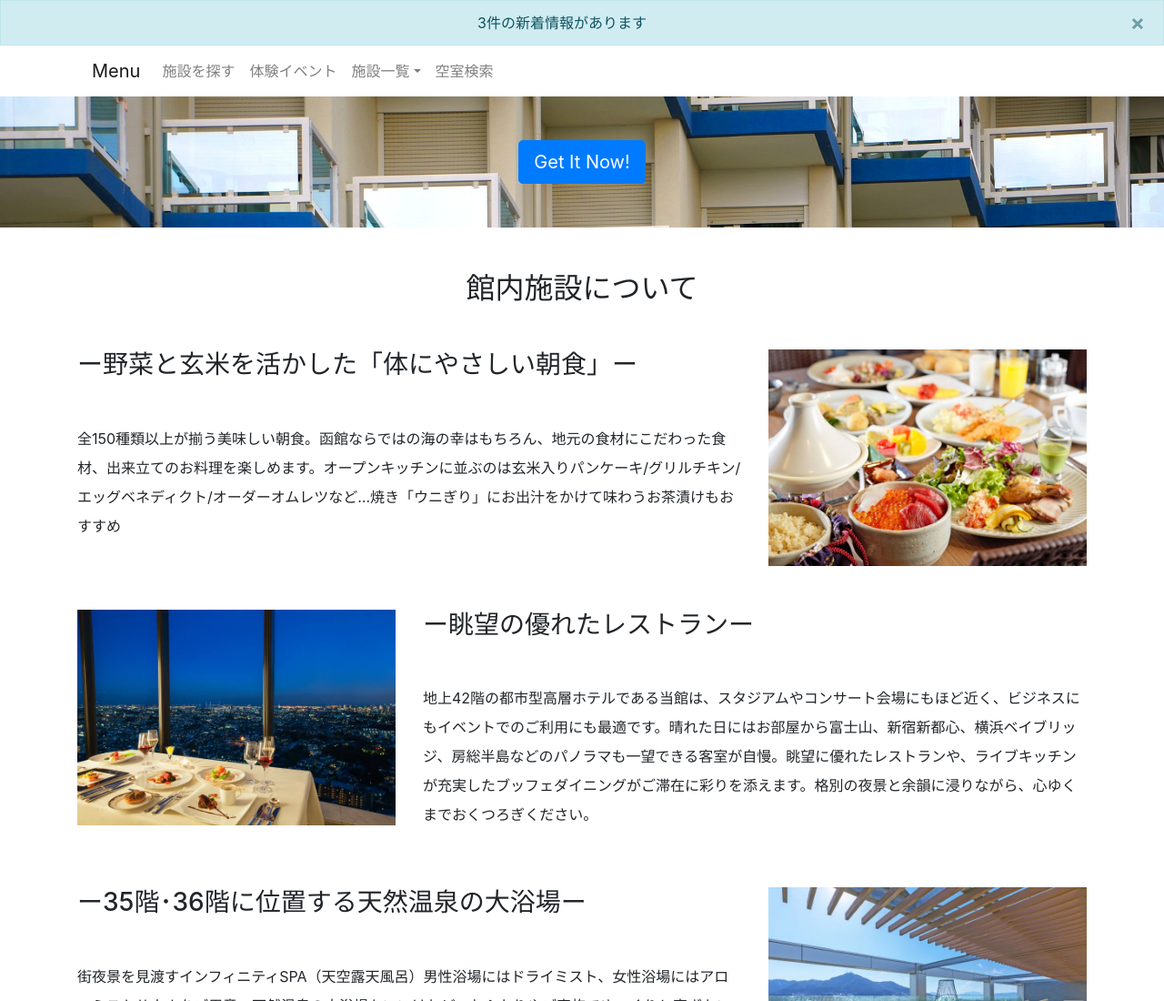
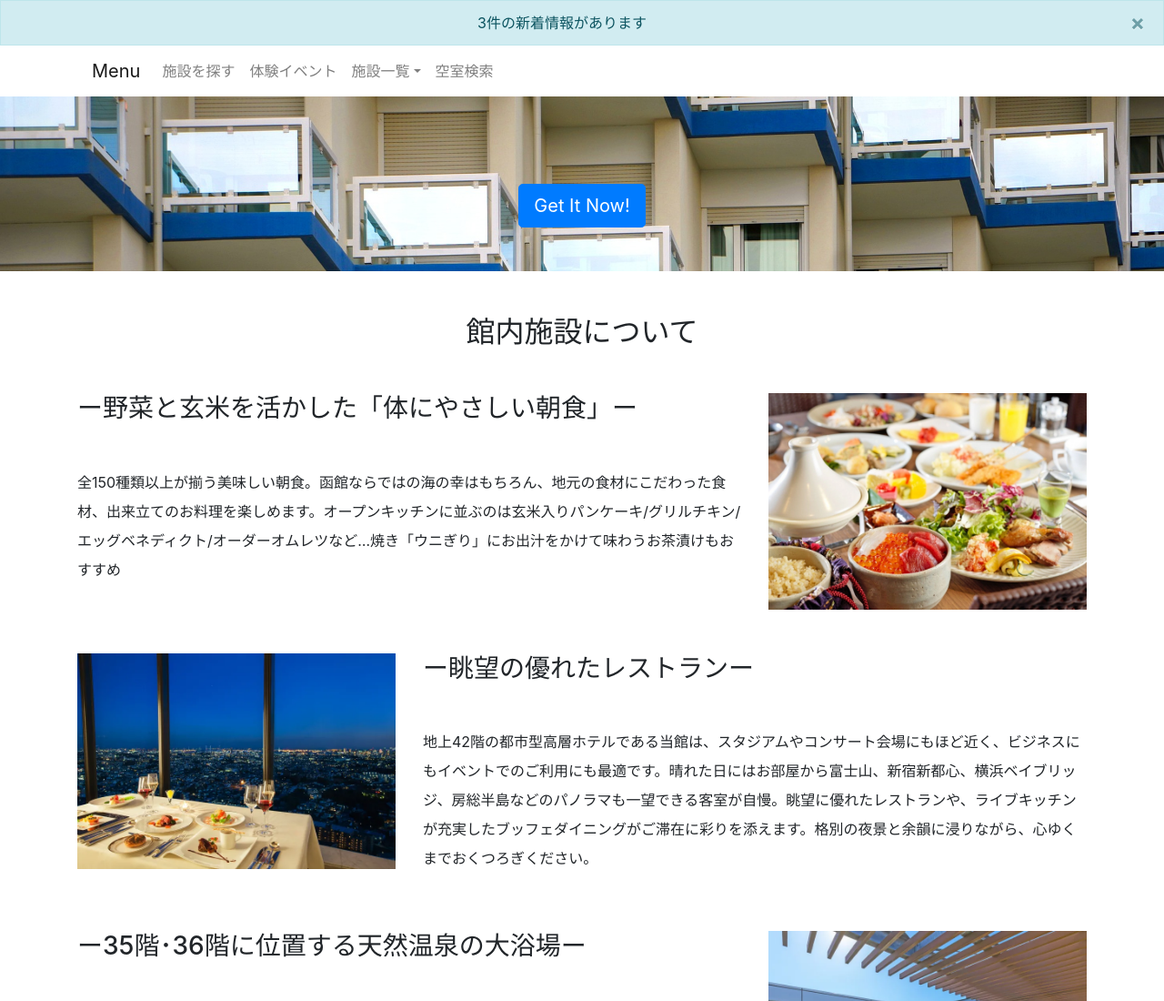
Before and after one commit to mishuuu-3000/sample, a plain HTML site: page index.html in a window 1280 px wide. Shown: the top 1100 px of the page at 91% size. Drawn offline with nearby package versions, Linux system fonts and the light colour scheme.

Commit message:
Update index.html

```diff
--- a/index.html
+++ b/index.html
@@ -53,7 +53,7 @@
 
               <div class="cover text-white text-center py-5">
               <div>
-                <a href="" class="btn btn-primary btn-lg">Get It Now!</a>
+                <a href="" class="btn btn-primary btn-lg mt-5">Get It Now!</a>
               </div>
             </div>
             </header>
```
